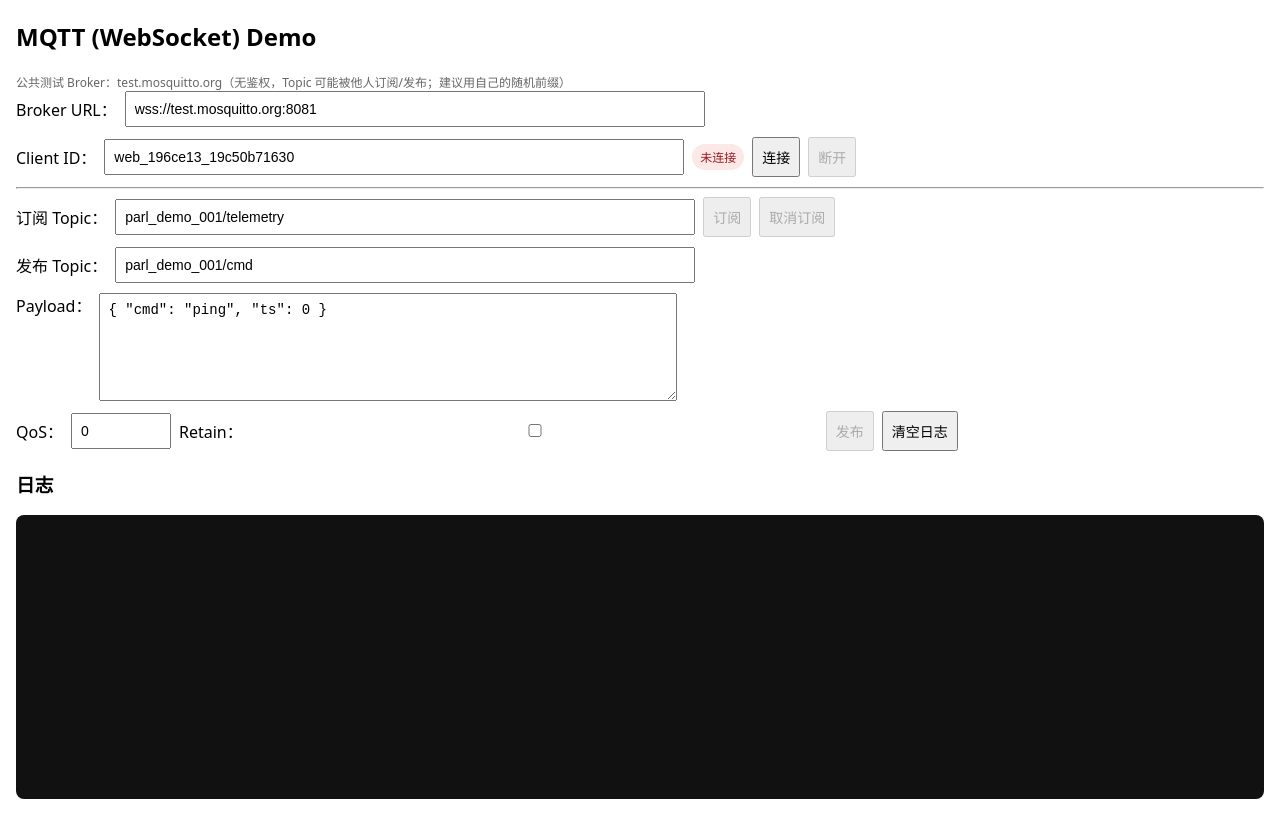
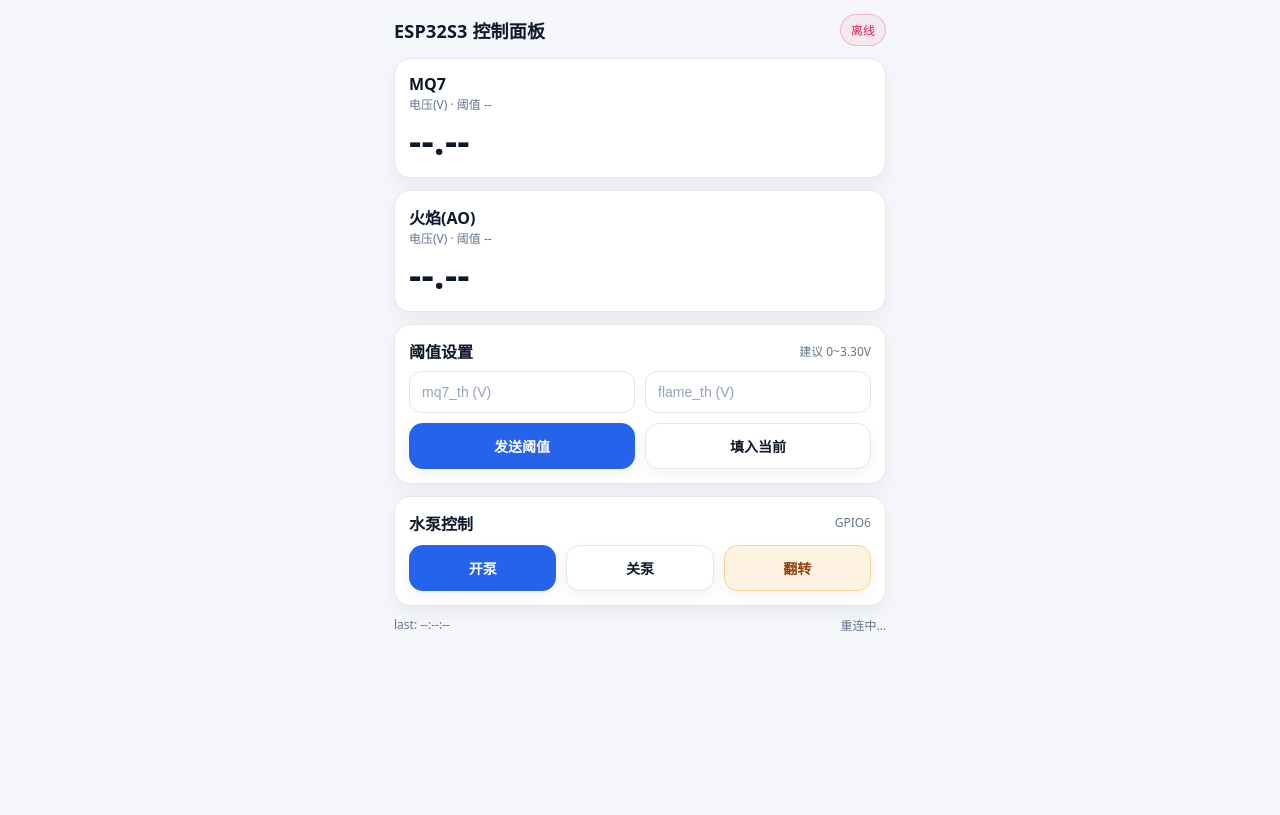
Before and after one commit to mmc-cube/work_a, a plain HTML site: page index.html in a window 1280 px wide. Drawn offline with Linux system fonts and the light colour scheme.

Commit message:
update something

```diff
--- a/index.html
+++ b/index.html
@@ -2,188 +2,230 @@
 <html lang="zh-CN">
 <head>
   <meta charset="utf-8" />
-  <meta name="viewport" content="width=device-width,initial-scale=1" />
-  <title>MQTT Web Demo (test.mosquitto.org)</title>
+  <meta name="viewport" content="width=device-width,initial-scale=1,maximum-scale=1" />
+  <title>ESP32S3 控制面板</title>
   <style>
-    body { font-family: system-ui, -apple-system, Segoe UI, Roboto, Arial; margin: 16px; }
-    .row { display: flex; gap: 8px; flex-wrap: wrap; align-items: center; margin-bottom: 10px; }
-    input, textarea, button { font-size: 14px; padding: 8px; }
-    input, textarea { width: min(560px, 100%); }
-    textarea { height: 90px; }
-    #log { white-space: pre-wrap; background: #111; color: #ddd; padding: 12px; border-radius: 8px; height: 260px; overflow: auto; }
-    .badge { padding: 4px 8px; border-radius: 999px; font-size: 12px; }
-    .ok { background: #e7f7ea; color: #146c2e; }
-    .bad { background: #fde8e8; color: #9b1c1c; }
-    .muted { color: #666; font-size: 12px; }
+    :root{
+      --bg:#f6f7fb;
+      --card:#ffffff;
+      --text:#0f172a;
+      --muted:#64748b;
+      --line:#e5e7eb;
+      --pri:#2563eb;
+      --pri2:#1d4ed8;
+      --ok:#16a34a;
+      --bad:#e11d48;
+      --warn:#f59e0b;
+      --shadow:0 8px 22px rgba(15, 23, 42, .06);
+    }
+    *{ box-sizing:border-box; }
+    body{ margin:0; font-family:system-ui,-apple-system,Segoe UI,Roboto,Arial; background:var(--bg); color:var(--text); }
+    .wrap{ padding:14px; max-width:520px; margin:0 auto; }
+    .top{ display:flex; align-items:center; justify-content:space-between; gap:10px; margin-bottom:12px; }
+    .title{ font-size:18px; font-weight:800; letter-spacing:.2px; }
+    .badge{ font-size:12px; padding:6px 10px; border-radius:999px; border:1px solid var(--line); background:#fff; }
+    .badge.ok{ color:var(--ok); border-color:rgba(22,163,74,.25); background:rgba(22,163,74,.07); }
+    .badge.bad{ color:var(--bad); border-color:rgba(225,29,72,.25); background:rgba(225,29,72,.06); }
+
+    .grid{ display:grid; grid-template-columns:1fr; gap:12px; }
+    .card{ background:var(--card); border:1px solid var(--line); border-radius:16px; padding:14px; box-shadow:var(--shadow); }
+    .cardHead{ display:flex; align-items:center; justify-content:space-between; gap:10px; margin-bottom:8px; }
+    .name{ font-weight:800; }
+    .sub{ color:var(--muted); font-size:12px; }
+    .big{ font-size:38px; font-weight:900; line-height:1.05; margin:4px 0 2px; letter-spacing:.2px; }
+    .alarm{ border-color:rgba(225,29,72,.35); background:rgba(225,29,72,.04); }
+    .alarmTag{
+      font-size:12px; padding:5px 10px; border-radius:999px;
+      color:#fff; background:var(--bad);
+    }
+
+    .row{ display:flex; gap:10px; }
+    .row > *{ flex:1; }
+    input{
+      width:100%; padding:12px 12px; border-radius:12px; border:1px solid var(--line);
+      background:#fff; color:var(--text); outline:none; font-size:14px;
+    }
+    input::placeholder{ color:#94a3b8; }
+
+    .btns{ display:flex; gap:10px; margin-top:10px; }
+    button{
+      flex:1; padding:12px 10px; border-radius:14px; border:1px solid var(--line);
+      background:#fff; color:var(--text); font-weight:800; font-size:14px;
+      box-shadow:0 6px 16px rgba(15, 23, 42, .05);
+      -webkit-tap-highlight-color: transparent;
+    }
+    button.primary{ background:var(--pri); border-color:rgba(37,99,235,.35); color:#fff; }
+    button.primary:active{ background:var(--pri2); }
+    button.warn{ background:rgba(245,158,11,.12); border-color:rgba(245,158,11,.35); color:#92400e; }
+    button:active{ transform:scale(.99); }
+
+    .footer{ margin-top:10px; color:var(--muted); font-size:12px; display:flex; justify-content:space-between; gap:10px; }
+    .hint{ color:var(--muted); }
   </style>
-  <!-- MQTT.js CDN -->
   <script src="./mqtt.min.js"></script>
 </head>
 <body>
-  <h2>MQTT (WebSocket) Demo</h2>
-  <div class="muted">
-    公共测试 Broker：test.mosquitto.org（无鉴权，Topic 可能被他人订阅/发布；建议用自己的随机前缀）
+  <div class="wrap">
+    <div class="top">
+      <div class="title">ESP32S3 控制面板</div>
+      <div id="connBadge" class="badge bad">离线</div>
     </div>
 
-  <div class="row">
-    <label>Broker URL：</label>
-    <input id="broker" value="wss://test.mosquitto.org:8081" />
+    <div class="grid">
+      <div id="mq7Card" class="card">
+        <div class="cardHead">
+          <div>
+            <div class="name">MQ7</div>
+            <div class="sub">电压(V) · 阈值 <span id="mq7ThShow">--</span></div>
+          </div>
+          <div id="mq7AlarmTag" style="display:none" class="alarmTag">超阈值</div>
+        </div>
+        <div id="mq7V" class="big">--.--</div>
       </div>
 
-  <div class="row">
-    <label>Client ID：</label>
-    <input id="clientId" />
-    <span id="status" class="badge bad">未连接</span>
-    <button id="btnConnect">连接</button>
-    <button id="btnDisconnect" disabled>断开</button>
+      <div id="flameCard" class="card">
+        <div class="cardHead">
+          <div>
+            <div class="name">火焰(AO)</div>
+            <div class="sub">电压(V) · 阈值 <span id="flameThShow">--</span></div>
+          </div>
+          <div id="flameAlarmTag" style="display:none" class="alarmTag">超阈值</div>
+        </div>
+        <div id="flameV" class="big">--.--</div>
       </div>
 
-  <hr />
-
+      <div class="card">
+        <div class="cardHead">
+          <div class="name">阈值设置</div>
+          <div class="sub">建议 0~3.30V</div>
+        </div>
         <div class="row">
-    <label>订阅 Topic：</label>
-    <input id="subTopic" value="parl_demo_001/telemetry" />
-    <button id="btnSub" disabled>订阅</button>
-    <button id="btnUnsub" disabled>取消订阅</button>
+          <input id="mq7ThIn" placeholder="mq7_th (V)" inputmode="decimal" />
+          <input id="flameThIn" placeholder="flame_th (V)" inputmode="decimal" />
+        </div>
+        <div class="btns">
+          <button class="primary" id="btnSendTh">发送阈值</button>
+          <button id="btnAutoFill">填入当前</button>
+        </div>
       </div>
 
-  <div class="row">
-    <label>发布 Topic：</label>
-    <input id="pubTopic" value="parl_demo_001/cmd" />
+      <div class="card">
+        <div class="cardHead">
+          <div class="name">水泵控制</div>
+          <div class="sub">GPIO6</div>
+        </div>
+        <div class="btns">
+          <button class="primary" id="btnPumpOn">开泵</button>
+          <button id="btnPumpOff">关泵</button>
+          <button class="warn" id="btnPumpToggle">翻转</button>
+        </div>
+      </div>
     </div>
 
-  <div class="row" style="align-items:flex-start;">
-    <label>Payload：</label>
-    <textarea id="payload">{ "cmd": "ping", "ts": 0 }</textarea>
+    <div class="footer">
+      <div id="lastTs">last: --:--:--</div>
+      <div id="hint" class="hint">自动连接中…</div>
+    </div>
   </div>
 
-  <div class="row">
-    <label>QoS：</label>
-    <input id="qos" type="number" min="0" max="2" value="0" style="width:80px;" />
-    <label>Retain：</label>
-    <input id="retain" type="checkbox" />
-    <button id="btnPub" disabled>发布</button>
-    <button id="btnClear">清空日志</button>
-  </div>
+<script>
+  // ====== 你按需改这里 ======
+  const BROKER_URL = "wss://test.mosquitto.org:8081";
+  const MQTT_SUB_TOPIC = "fangmu/dev/esp32s3_001/up";
+  const MQTT_PUB_TOPIC = "fangmu/dev/esp32s3_001/down";
+  // ===========================
 
-  <h3>日志</h3>
-  <div id="log"></div>
+  let client = null;
+  let latest = { mq7_v:null, flame_v:null, mq7_th:null, flame_th:null };
 
-<script>
-  let client = null;
+  const $ = (id) => document.getElementById(id);
+  const connBadge = $("connBadge");
+  const hint = $("hint");
+  const lastTs = $("lastTs");
 
-  const el = (id) => document.getElementById(id);
-  const logBox = el("log");
-  const status = el("status");
+  function setConn(connected){
+    connBadge.textContent = connected ? "在线" : "离线";
+    connBadge.className = "badge " + (connected ? "ok" : "bad");
+  }
+  function randomId(){ return "web_" + Math.random().toString(16).slice(2) + "_" + Date.now().toString(16); }
+  function fmt2(v){ return (v===null||v===undefined||Number.isNaN(v)) ? "--.--" : Number(v).toFixed(2); }
 
-  function log(...args) {
-    const line = `[${new Date().toLocaleTimeString()}] ${args.join(" ")}`;
-    logBox.textContent += line + "\n";
-    logBox.scrollTop = logBox.scrollHeight;
-    console.log(...args);
+  function updateUI(){
+    $("mq7V").textContent = fmt2(latest.mq7_v);
+    $("flameV").textContent = fmt2(latest.flame_v);
+    $("mq7ThShow").textContent = fmt2(latest.mq7_th);
+    $("flameThShow").textContent = fmt2(latest.flame_th);
+
+    const mq7Alarm = latest.mq7_v!=null && latest.mq7_th!=null && Number(latest.mq7_v) >= Number(latest.mq7_th);
+    const flameAlarm = latest.flame_v!=null && latest.flame_th!=null && Number(latest.flame_v) >= Number(latest.flame_th);
+
+    $("mq7Card").classList.toggle("alarm", mq7Alarm);
+    $("mq7AlarmTag").style.display = mq7Alarm ? "inline-block" : "none";
+    $("flameCard").classList.toggle("alarm", flameAlarm);
+    $("flameAlarmTag").style.display = flameAlarm ? "inline-block" : "none";
   }
 
-  function setConnectedUI(connected) {
-    status.textContent = connected ? "已连接" : "未连接";
-    status.className = "badge " + (connected ? "ok" : "bad");
-
-    el("btnConnect").disabled = connected;
-    el("btnDisconnect").disabled = !connected;
-    el("btnSub").disabled = !connected;
-    el("btnUnsub").disabled = !connected;
-    el("btnPub").disabled = !connected;
+  function publish(obj){
+    if (!client || !client.connected) { hint.textContent = "未连接，无法发送"; return; }
+    client.publish(MQTT_PUB_TOPIC, JSON.stringify(obj), { qos:0, retain:false });
+    hint.textContent = "已发送";
+    setTimeout(()=> hint.textContent = "在线", 700);
   }
 
-  function randomId() {
-    // 让 clientId 更随机，避免公共 broker 上冲突
-    return "web_" + Math.random().toString(16).slice(2) + "_" + Date.now().toString(16);
-  }
-
-  // 初始化 clientId
-  el("clientId").value = randomId();
-
-  el("btnConnect").onclick = () => {
-    const url = el("broker").value.trim();
-    const clientId = el("clientId").value.trim() || randomId();
-    el("clientId").value = clientId;
-
-    log("Connecting to", url, "clientId=", clientId);
-
-    client = mqtt.connect(url, {
-      clientId,
+  function connect(){
+    hint.textContent = "自动连接中…";
+    client = mqtt.connect(BROKER_URL, {
+      clientId: randomId(),
       clean: true,
       keepalive: 30,
-      connectTimeout: 10 * 1000,
-      reconnectPeriod: 2000, // 自动重连
+      connectTimeout: 10_000,
+      reconnectPeriod: 2000,
     });
 
     client.on("connect", () => {
-      log("✅ Connected");
-      setConnectedUI(true);
+      setConn(true);
+      hint.textContent = "在线";
+      client.subscribe(MQTT_SUB_TOPIC, { qos:0 });
     });
 
-    client.on("reconnect", () => log("… Reconnecting"));
-    client.on("close", () => { log("⚠️ Closed"); setConnectedUI(false); });
-    client.on("offline", () => log("⚠️ Offline"));
-    client.on("error", (err) => log("❌ Error:", err?.message || err));
+    client.on("reconnect", () => hint.textContent = "重连中…");
+    client.on("close", () => { setConn(false); hint.textContent = "离线"; });
+    client.on("offline", () => { setConn(false); hint.textContent = "离线"; });
+    client.on("error", () => { setConn(false); hint.textContent = "错误"; });
 
-    client.on("message", (topic, message, packet) => {
-      const text = message?.toString?.() ?? String(message);
-      log("📩", topic, "qos=" + packet.qos, "retain=" + packet.retain, "payload=", text);
+    client.on("message", (topic, message) => {
+      if (topic !== MQTT_SUB_TOPIC) return;
+      try{
+        const data = JSON.parse(message.toString());
+        ["mq7_v","flame_v","mq7_th","flame_th"].forEach(k=>{
+          if (k in data) latest[k] = Number(data[k]);
         });
+        updateUI();
+        lastTs.textContent = "last: " + new Date().toLocaleTimeString();
+      }catch(_){}
+    });
+  }
+
+  $("btnAutoFill").onclick = () => {
+    $("mq7ThIn").value = latest.mq7_th==null ? "" : fmt2(latest.mq7_th);
+    $("flameThIn").value = latest.flame_th==null ? "" : fmt2(latest.flame_th);
   };
 
-  el("btnDisconnect").onclick = () => {
-    if (!client) return;
-    log("Disconnecting...");
-    client.end(true);
-    client = null;
-    setConnectedUI(false);
+  $("btnSendTh").onclick = () => {
+    const mq7 = $("mq7ThIn").value.trim();
+    const fl  = $("flameThIn").value.trim();
+    const cmd = { cmd:"set_th" };
+    if (mq7 !== "") cmd.mq7_th = Number(mq7);
+    if (fl !== "")  cmd.flame_th = Number(fl);
+    publish(cmd);
   };
 
-  el("btnSub").onclick = () => {
-    const topic = el("subTopic").value.trim();
-    if (!client || !topic) return;
-    client.subscribe(topic, { qos: 0 }, (err, granted) => {
-      if (err) log("❌ Subscribe error:", err.message || err);
-      else log("✅ Subscribed:", JSON.stringify(granted));
-    });
-  };
+  $("btnPumpOn").onclick = () => publish({ cmd:"pump", state:1 });
+  $("btnPumpOff").onclick = () => publish({ cmd:"pump", state:0 });
+  $("btnPumpToggle").onclick = () => publish({ cmd:"pump", toggle:1 });
 
-  el("btnUnsub").onclick = () => {
-    const topic = el("subTopic").value.trim();
-    if (!client || !topic) return;
-    client.unsubscribe(topic, (err) => {
-      if (err) log("❌ Unsubscribe error:", err.message || err);
-      else log("✅ Unsubscribed:", topic);
-    });
-  };
-
-  el("btnPub").onclick = () => {
-    const topic = el("pubTopic").value.trim();
-    if (!client || !topic) return;
-
-    let payload = el("payload").value;
-    // 小方便：如果是 JSON，自动补 ts
-    try {
-      const obj = JSON.parse(payload);
-      obj.ts = Date.now();
-      payload = JSON.stringify(obj);
-      el("payload").value = payload;
-    } catch (_) {}
-
-    const qos = Math.max(0, Math.min(2, parseInt(el("qos").value || "0", 10)));
-    const retain = el("retain").checked;
-
-    client.publish(topic, payload, { qos, retain }, (err) => {
-      if (err) log("❌ Publish error:", err.message || err);
-      else log("📤 Published:", topic, "qos=" + qos, "retain=" + retain, "payload=", payload);
-    });
-  };
-
-  el("btnClear").onclick = () => logBox.textContent = "";
-
-  setConnectedUI(false);
+  setConn(false);
+  connect();
 </script>
 </body>
 </html>
```
Also changed, not shown: .claude/settings.local.json (added), 1 other file. Lines whose indentation alone changed are shown as unchanged.
